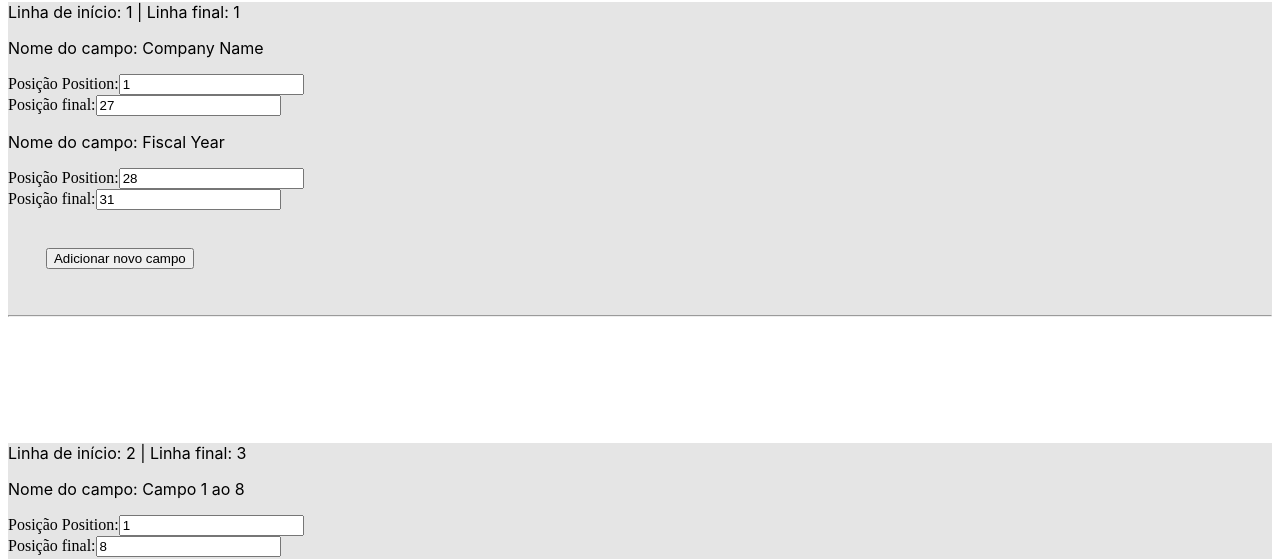
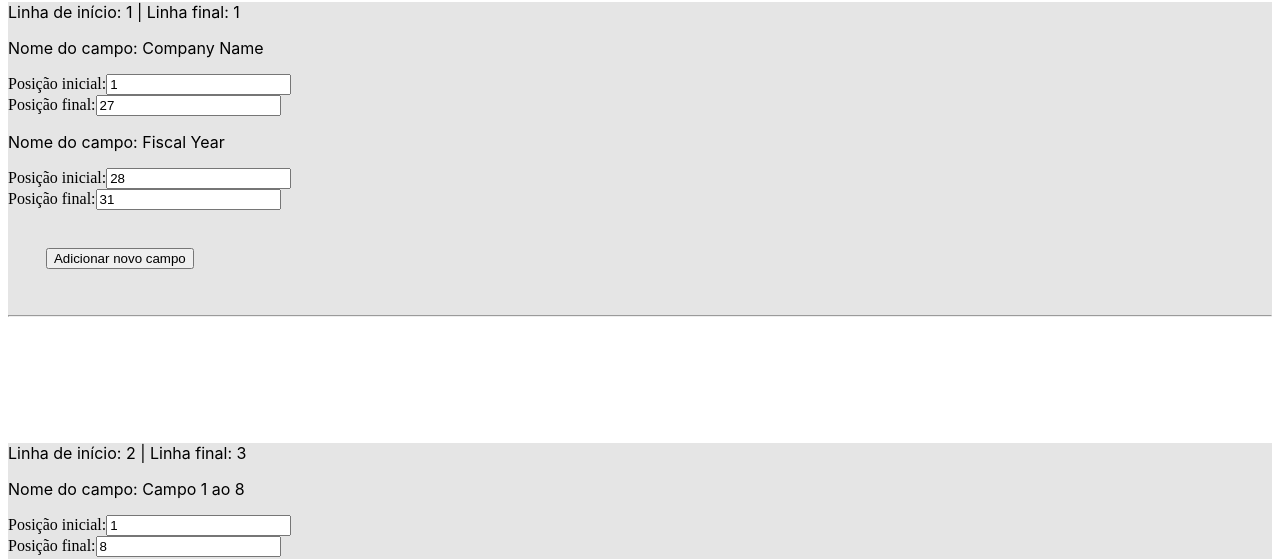
Before and after one commit to matefs/formulario-instrucoes-react, a React (Create React App) app: page / in a window 1280 px wide. Shown: the part 256-815 px from the top of the page. Built offline with nearby package versions, Linux system fonts and the light colour scheme.

Commit message:
refactor: texts translated to portuguese

```diff
--- a/src/LineInstructions.jsx
+++ b/src/LineInstructions.jsx
@@ -99,7 +99,7 @@ function Form() {
       <div>
         {lineInstructions.map((line, lineIndex) => (
           <div
-            style={{ backgroundColor: 'rgba(0,0,0,.1)', marginTop: '10%',   }}
+            style={{ backgroundColor: 'rgba(0,0,0,.1)', marginTop: '10%' }}
             key={lineIndex}
           >
             <p>
@@ -109,7 +109,7 @@ function Form() {
               <div key={fieldIndex}>
                 <p>Nome do campo: {field.name}</p>
                 <label>
-                  Posição Position:
+                  Posição inicial:
                   <input
                     type="text"
                     value={field.startPos}
```
